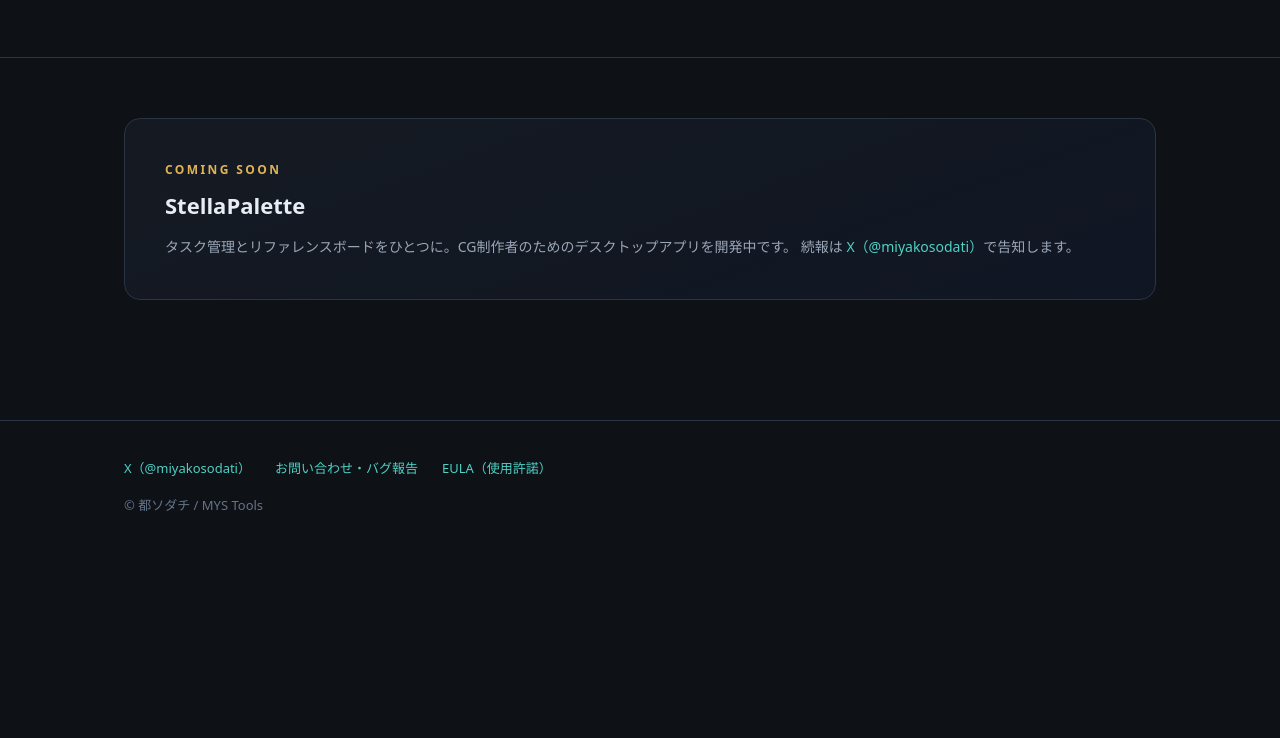
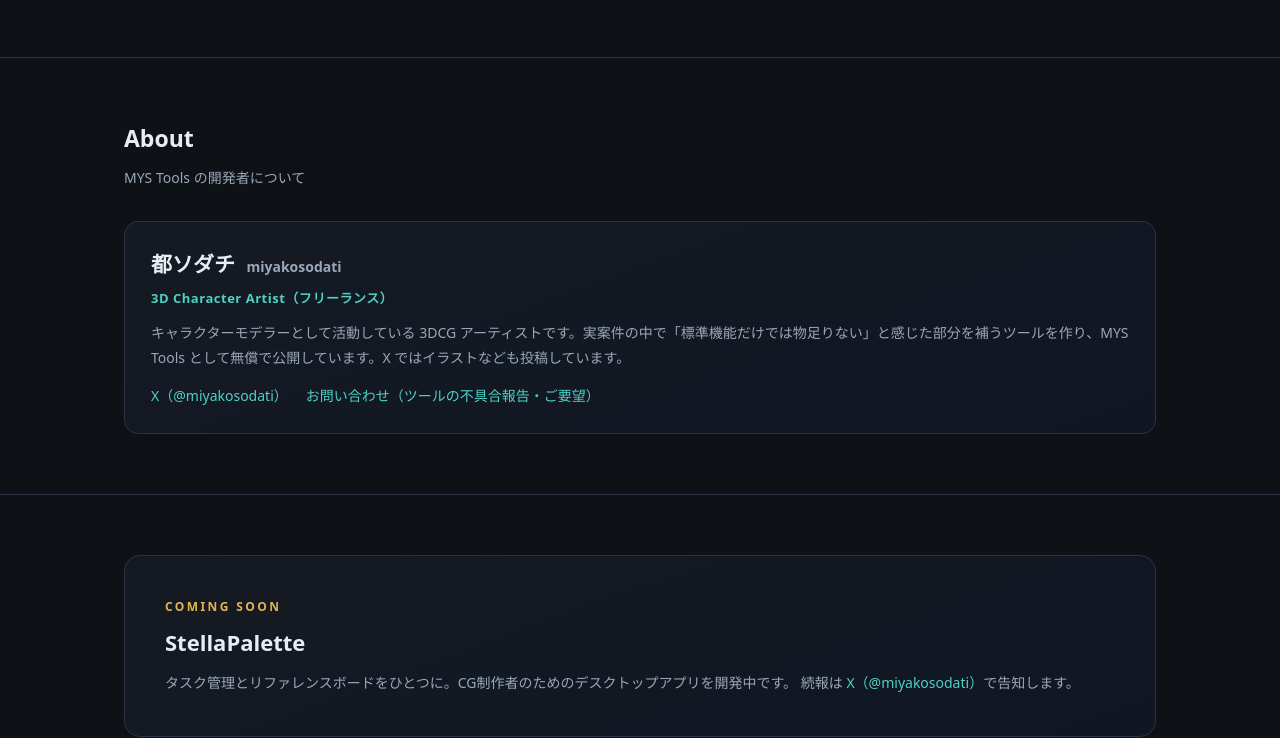
Before and after one commit to miyakosodati/miyakosodati.github.io, a plain HTML site: page index.html in a window 1280 px wide. Shown: the part 1708-2446 px from the top of the page. Before the commit the page ends 2261 px from the top, so only its background shows below. Drawn offline with Linux system fonts and the light colour scheme.

Commit message:
Top: OGP image, About section, mobile nav wrap

```diff
--- a/assets/site.css
+++ b/assets/site.css
@@ -107,3 +107,10 @@ footer.site{border-top:1px solid var(--line);padding:36px 0;color:var(--tx3);fon
 img.icon{background:none;padding:0;object-fit:contain}
 /* 解説画像(サマリー/UI機能マップ等)の共通枠 */
 .figure{width:100%;display:block;border:1px solid var(--line);border-radius:10px;margin:14px 0}
+
+/* スマホ幅: ヘッダーのメニューを折り返す / 狭い画面で枠がはみ出さないように (2026-11-24) */
+@media (max-width:560px){
+  .nav{flex-wrap:wrap;height:auto;min-height:56px;gap:4px 16px;padding-top:10px;padding-bottom:10px}
+  .nav .logo{width:100%}
+  .stella .txt{min-width:0}
+}
--- a/index.html
+++ b/index.html
@@ -8,7 +8,12 @@
 <meta property="og:title" content="MYS Tools — 都ソダチ">
 <meta property="og:description" content="Maya・Substance 3D Painter・Blender向けの無償CGツール群。すべて商用利用可。">
 <meta property="og:url" content="https://miyakosodati.com/">
-<!-- TODO: OGP画像を用意したら有効化: <meta property="og:image" content="https://miyakosodati.com/assets/ogp.png"> -->
+<meta property="og:type" content="website">
+<meta property="og:image" content="https://miyakosodati.com/assets/ogp.png">
+<meta property="og:image:width" content="1200">
+<meta property="og:image:height" content="630">
+<meta name="twitter:card" content="summary_large_image">
+<meta name="twitter:site" content="@miyakosodati">
 <link rel="stylesheet" href="/assets/site.css">
 <!-- TODO: アクセス解析タグ(Cloudflare Web Analytics / GoatCounter等)をここに -->
 </head>
@@ -18,6 +23,7 @@
   <div class="wrap nav">
     <a class="logo" href="/"><span>MYS</span> Tools</a>
     <a class="item" href="/#tools">ツール</a>
+    <a class="item" href="/#about">About</a>
     <a class="item" href="/#stella">StellaPalette</a>
     <a class="item" href="/eula/">EULA</a>
     <a class="item" href="/contact/">お問い合わせ</a>
@@ -29,7 +35,7 @@
     <h1>Mayaちゃんは、<br><span class="grad">やればできる子</span>。</h1>
     <p class="lead">現役アーティストが制作した、標準機能だけでは物足りない部分を補完した商用利用可の無償ツール群。
     現場の業務ストレスが少しでも軽減されますように。</p>
-    <div class="by">開発: 都ソダチ（フリーランス 3DCGアーティスト）</div>
+    <div class="by">開発: <a href="#about">都ソダチ</a>（フリーランス 3D キャラクターアーティスト）</div>
   </div>
 </div>
 
@@ -133,6 +139,24 @@
   </div>
 </section>
 
+<section id="about">
+  <div class="wrap">
+    <h2>About</h2>
+    <div class="sub">MYS Tools の開発者について</div>
+    <div style="display:flex;gap:22px;align-items:flex-start;flex-wrap:wrap;border:1px solid var(--line);border-radius:14px;background:linear-gradient(160deg,var(--bg2),#101623);padding:24px 26px">
+      <div style="flex:1;min-width:0">
+        <div style="font-size:21px;font-weight:800">都ソダチ <span style="font-size:14px;color:var(--tx2);font-weight:700;margin-left:6px">miyakosodati</span></div>
+        <div style="margin-top:4px;font-size:13px;color:var(--ac);font-weight:700;letter-spacing:.04em">3D Character Artist（フリーランス）</div>
+        <p style="margin-top:12px;color:var(--tx2);font-size:14px">キャラクターモデラーとして活動している 3DCG アーティストです。実案件の中で「標準機能だけでは物足りない」と感じた部分を補うツールを作り、MYS Tools として無償で公開しています。X ではイラストなども投稿しています。</p>
+        <div style="margin-top:14px;display:flex;gap:18px;flex-wrap:wrap;font-size:14px">
+          <a href="https://x.com/miyakosodati">X（@miyakosodati）</a>
+          <a href="/contact/">お問い合わせ（ツールの不具合報告・ご要望）</a>
+        </div>
+      </div>
+    </div>
+  </div>
+</section>
+
 <section id="stella">
   <div class="wrap">
     <div class="stella">
```
Also changed, not shown: assets/ogp.png (added).
